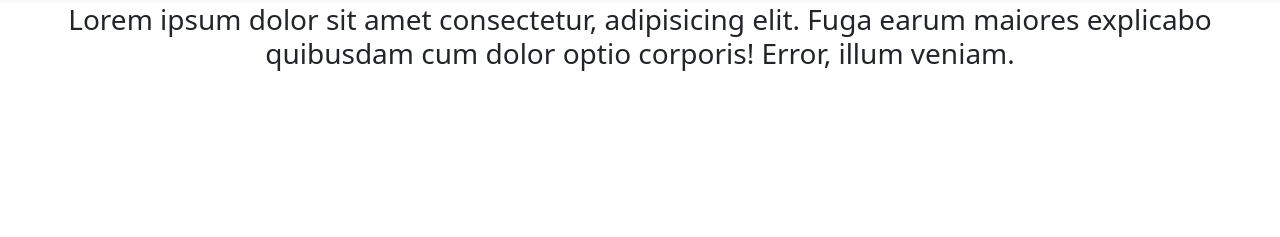
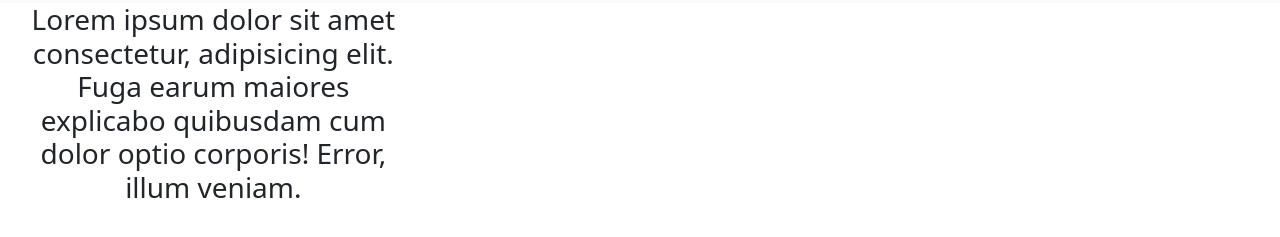
Before and after one commit to ruffinengobrunoo/api-rest-json-front, a plain HTML site: page index.html in a window 1280 px wide. Shown: the part 53-290 px from the top of the page. Drawn offline with nearby package versions, Linux system fonts and the light colour scheme.

Commit message:
ayuda por favor

```diff
--- a/index.html
+++ b/index.html
@@ -52,10 +52,10 @@
 
 <!-- slider -->
 
-<div class="container-fluid text-center">
+<div class="container-fluid text-center d-flex justify-content-center">
     <div class="row aling-items-center">
-        <div class="col">
-            <h1 class="bs-primary-bg-subtle">Editorial pindorcho</h1>
+        <div class="col-sm-8 col-md-6 col-xl-4">
+            <p class="h1">Editorial pendorcho</p>
             <h3 class="bs-primary-bg-subtle">Lorem ipsum dolor sit amet consectetur, adipisicing elit. Fuga earum maiores explicabo quibusdam cum dolor optio corporis! Error, illum veniam.</h2>
         </div>
     </div>
```
